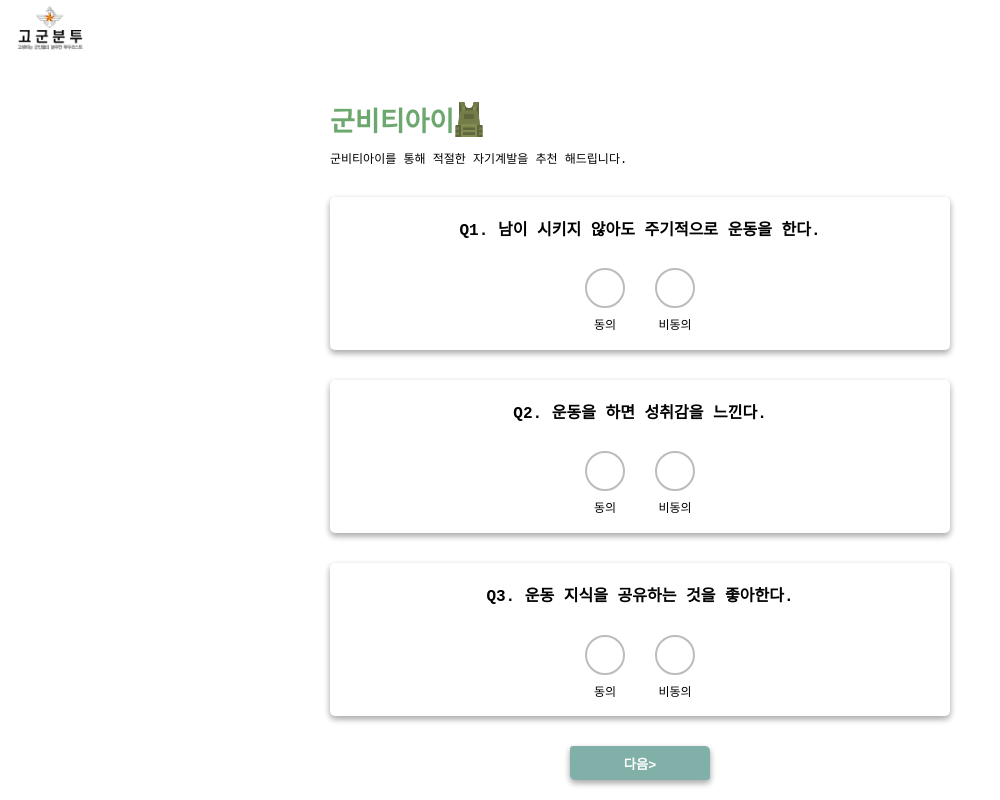
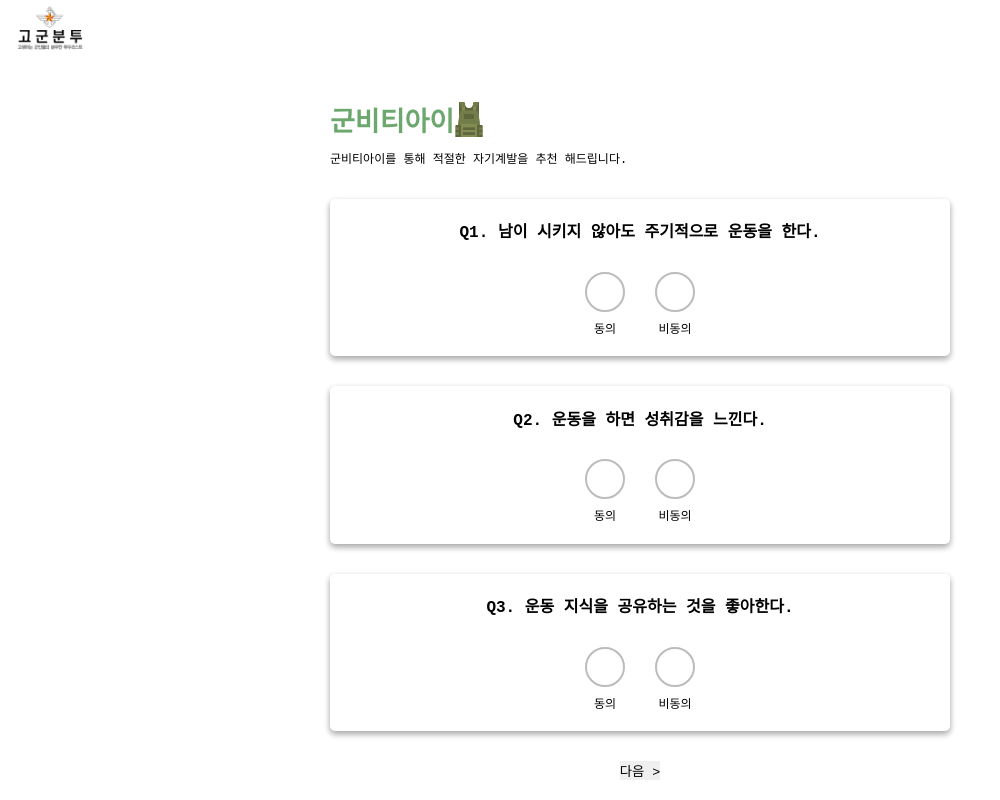
Before and after one commit to youkwon515/GoGunBunTu, a React (Create React App) app: page / in a window 1280 px wide. Shown: the whole page, without its empty margins (0-1000 px from the left). Built offline with nearby package versions, Linux system fonts and the light colour scheme.

Commit message:
FIX : button style 수정

```diff
--- a/src/components/Abti/index.jsx
+++ b/src/components/Abti/index.jsx
@@ -80,7 +80,7 @@ export default function Abti({type = "pc", queryList, num, page, handleSubmit, h
                 );
             })}
 
-            {page === 6 ? <button className={type + '-abti-button'} onClick={handleChecker2}>결과&#62;</button> : <button className={type + '-abti-button'} onClick={handleChecker1}>다음&#62;</button>}
+            {page === 6 ? <button className={type + '-router-button'} onClick={handleChecker2}>결과 &#62;</button> : <button className={type + '-router-button'} onClick={handleChecker1}>다음 &#62;</button>}
         </div>
     )
 }
```
